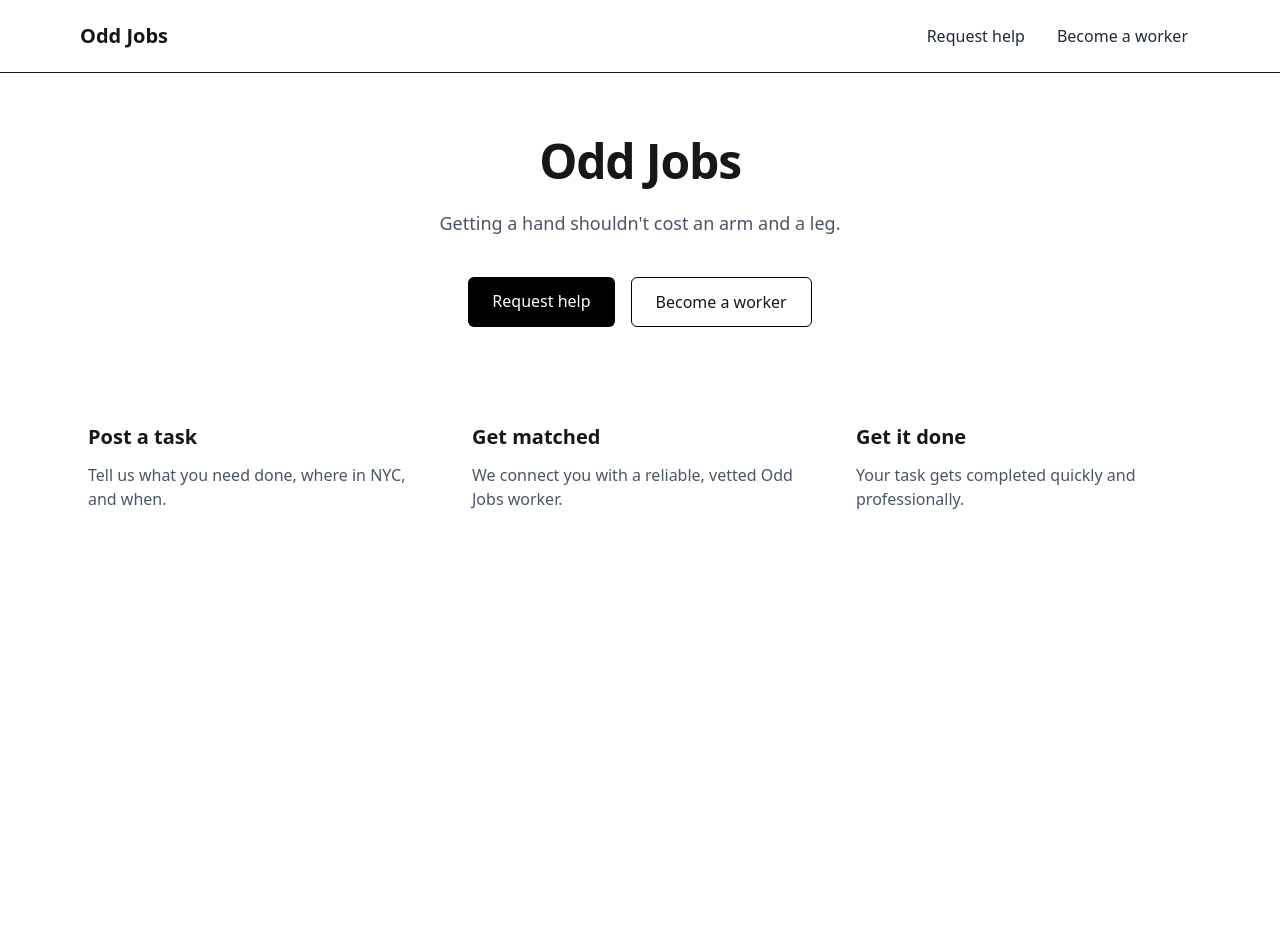
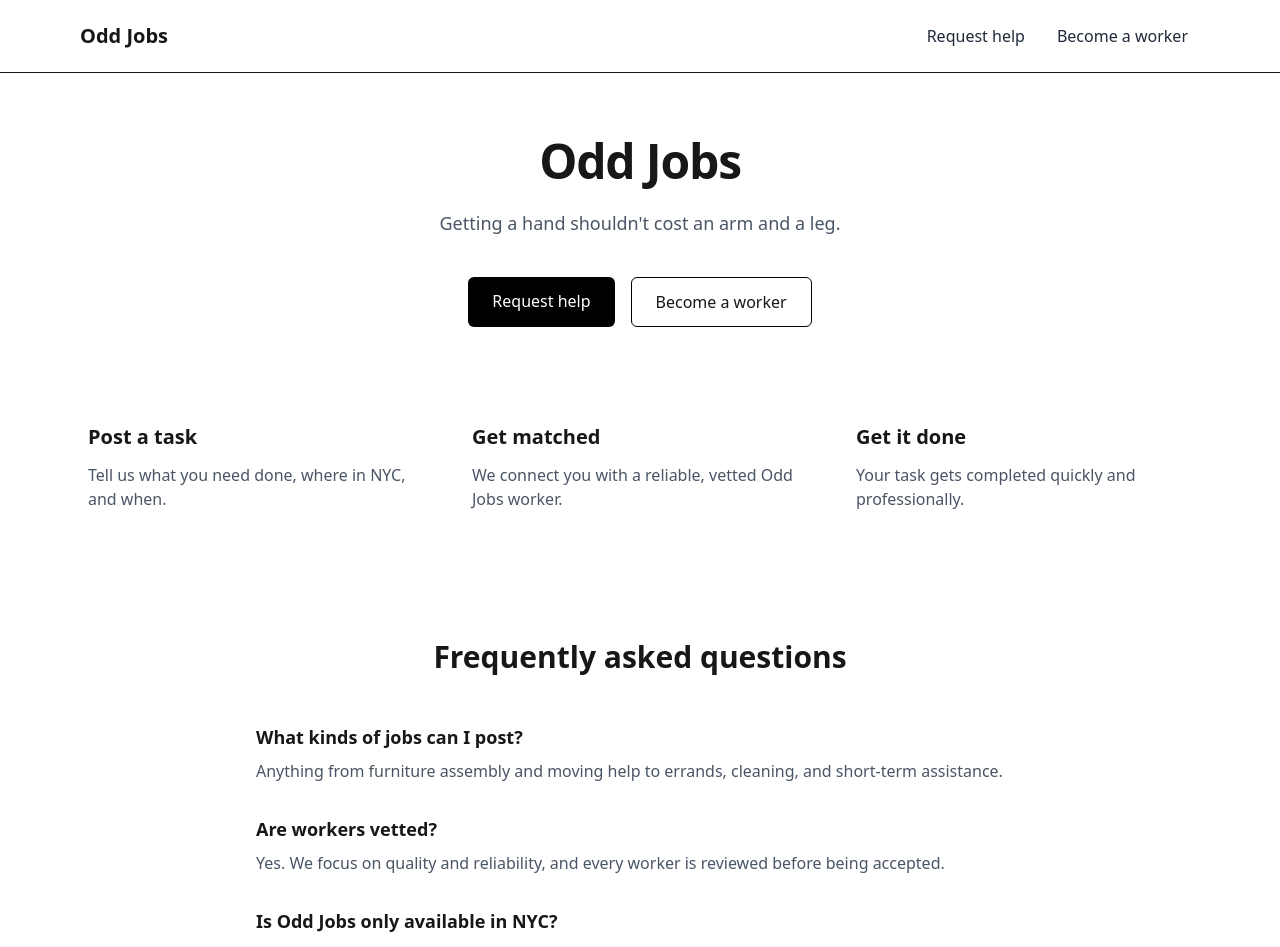
Before and after one commit to boco3000/odd-jobs-site, a Next.js app: page / in a window 1280 px wide. Shown: the top 947 px of the page. Before the commit the page ends 800 px from the top, so only its background shows below. Built offline with nearby package versions, Linux system fonts and the light colour scheme.

Commit message:
Add FAQ section to home page

```diff
--- a/src/app/page.tsx
+++ b/src/app/page.tsx
@@ -1,5 +1,6 @@
 import Link from "next/link";
 import FeatureGrid from "@/components/FeatureGrid";
+import FAQSection from "@/components/FAQSection";
 export default function Home() {
   return (
     <main className="mx-auto max-w-6xl px-6 py-16">
@@ -31,6 +32,7 @@ export default function Home() {
       </section>
       {/* How it works */}
       <FeatureGrid />
+      <FAQSection />
     </main>
   );
 }
--- /dev/null
+++ b/src/components/FAQItem.tsx
@@ -0,0 +1,14 @@
+export default function FAQItem({
+  question,
+  answer,
+}: {
+  question: string;
+  answer: string;
+}) {
+  return (
+    <div>
+      <h3 className="text-lg font-semibold">{question}</h3>
+      <p className="mt-2 text-gray-600 dark:text-gray-300">{answer}</p>
+    </div>
+  );
+}
--- /dev/null
+++ b/src/components/FAQSection.tsx
@@ -0,0 +1,39 @@
+import FAQItem from "@/components/FAQItem";
+
+const FAQS = [
+  {
+    question: "What kinds of jobs can I post?",
+    answer:
+      "Anything from furniture assembly and moving help to errands, cleaning, and short-term assistance.",
+  },
+  {
+    question: "Are workers vetted?",
+    answer:
+      "Yes. We focus on quality and reliability, and every worker is reviewed before being accepted.",
+  },
+  {
+    question: "Is Odd Jobs only available in NYC?",
+    answer:
+      "Yes. Odd Jobs is built specifically for New York City to ensure speed and local expertise.",
+  },
+] as const;
+
+export default function FAQSection() {
+  return (
+    <section className="mt-32">
+      <h2 className="text-3xl font-bold text-center">
+        Frequently asked questions
+      </h2>
+
+      <div className="mt-12 space-y-8 max-w-3xl mx-auto">
+        {FAQS.map((faq) => (
+          <FAQItem
+            key={faq.question}
+            question={faq.question}
+            answer={faq.answer}
+          />
+        ))}
+      </div>
+    </section>
+  );
+}
```
